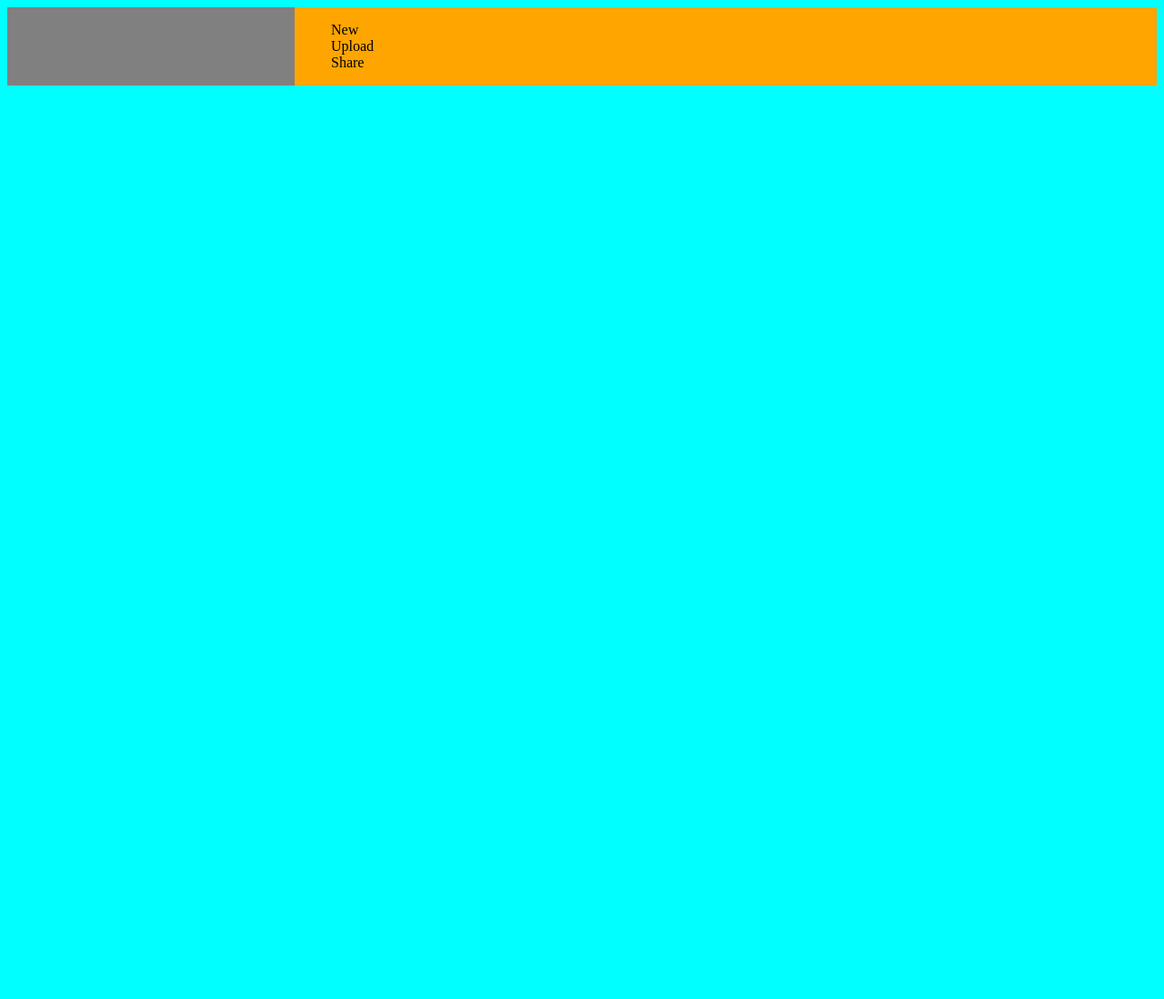
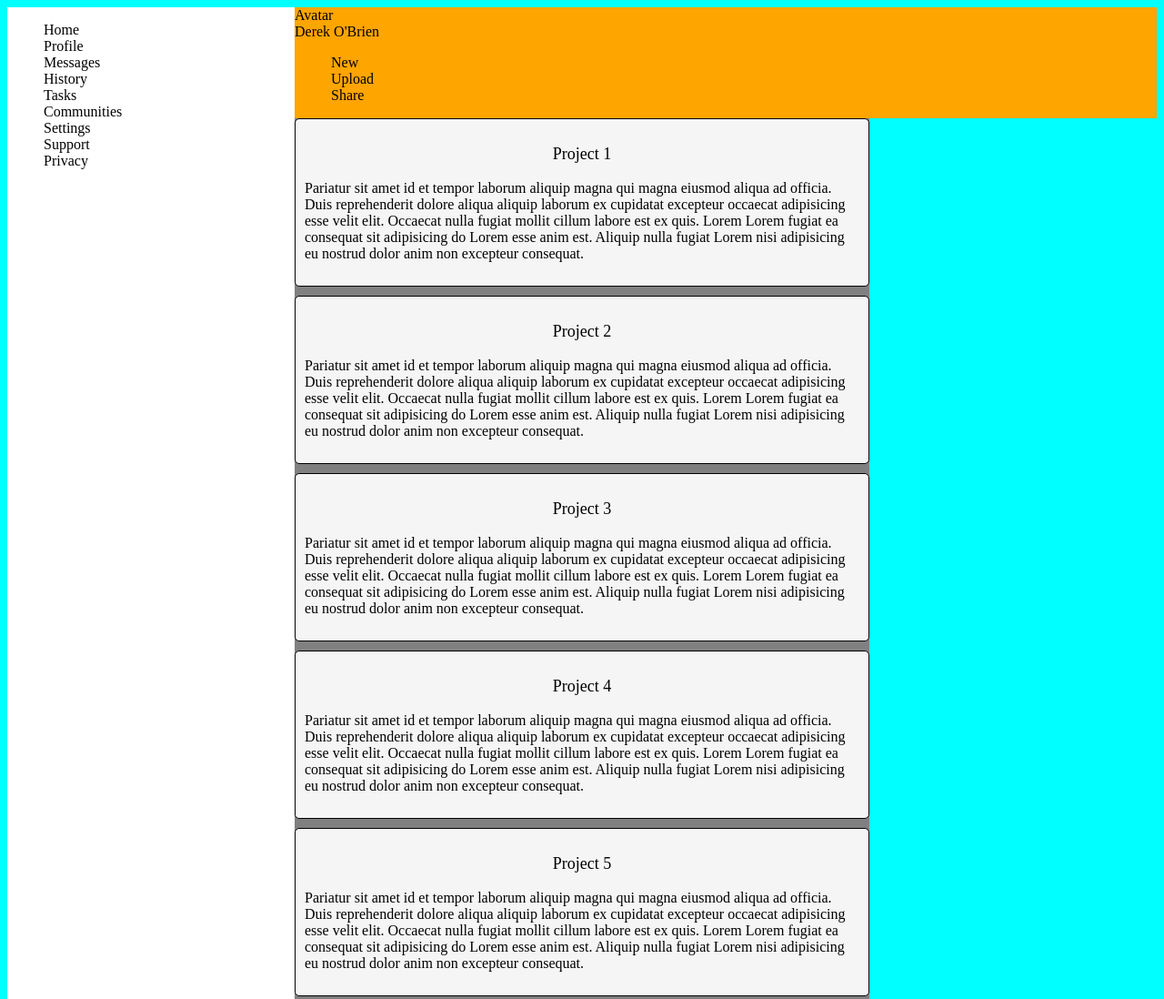
Before and after one commit to DateOfBirth40/dashboard, a plain HTML site: page index.html in a window 1280 px wide. Shown: the top 1098 px of the page at 91% size. Before the commit the page ends 800 px from the top, so only its background shows below. Drawn offline with Linux system fonts and the light colour scheme.

Commit message:
Add child elements within subsections

```diff
--- a/index.html
+++ b/index.html
@@ -11,7 +11,8 @@
     <div class="container">
 
         <div class="header">
-            <div class="logo"></div>
+            <div class="avatar">Avatar</div>
+            <div class="name">Derek O'Brien</div>
             <div class="header-buttons">
                 <!-- Add top row for search and name -->
                 <ul>
@@ -25,20 +26,47 @@
 
         <div class="sidebar">
             <ul>
-                <li></li>
-                <li></li>
-                <li></li>
-                <li></li>
-                <li></li>
-                <li></li>
-                <li></li>
-                <li></li>
-                <li></li>
+                <li>Home</li>
+                <li>Profile</li>
+                <li>Messages</li>
+                <li>History</li>
+                <li>Tasks</li>
+                <li>Communities</li>
+                <li>Settings</li>
+                <li>Support</li>
+                <li>Privacy</li>
             </ul>
         </div>
 
-        <div class="projects">
-
+        <div class="content">
+            <div class="projects">
+                <div class="card">
+                    <p class="title">Project 1</p>
+                    <p>Pariatur sit amet id et tempor laborum aliquip magna qui magna eiusmod aliqua ad officia. Duis reprehenderit dolore aliqua aliquip laborum ex cupidatat excepteur occaecat adipisicing esse velit elit. Occaecat nulla fugiat mollit cillum labore est ex quis. Lorem Lorem fugiat ea consequat sit adipisicing do Lorem esse anim est. Aliquip nulla fugiat Lorem nisi adipisicing eu nostrud dolor anim non excepteur consequat.</p>
+                </div>
+                <div class="card">
+                    <p class="title">Project 2</p>
+                    <p>Pariatur sit amet id et tempor laborum aliquip magna qui magna eiusmod aliqua ad officia. Duis reprehenderit dolore aliqua aliquip laborum ex cupidatat excepteur occaecat adipisicing esse velit elit. Occaecat nulla fugiat mollit cillum labore est ex quis. Lorem Lorem fugiat ea consequat sit adipisicing do Lorem esse anim est. Aliquip nulla fugiat Lorem nisi adipisicing eu nostrud dolor anim non excepteur consequat.</p>
+                </div>
+                <div class="card">
+                    <p class="title">Project 3</p>
+                    <p>Pariatur sit amet id et tempor laborum aliquip magna qui magna eiusmod aliqua ad officia. Duis reprehenderit dolore aliqua aliquip laborum ex cupidatat excepteur occaecat adipisicing esse velit elit. Occaecat nulla fugiat mollit cillum labore est ex quis. Lorem Lorem fugiat ea consequat sit adipisicing do Lorem esse anim est. Aliquip nulla fugiat Lorem nisi adipisicing eu nostrud dolor anim non excepteur consequat.</p>
+                </div>
+                <div class="card">
+                    <p class="title">Project 4</p>
+                    <p>Pariatur sit amet id et tempor laborum aliquip magna qui magna eiusmod aliqua ad officia. Duis reprehenderit dolore aliqua aliquip laborum ex cupidatat excepteur occaecat adipisicing esse velit elit. Occaecat nulla fugiat mollit cillum labore est ex quis. Lorem Lorem fugiat ea consequat sit adipisicing do Lorem esse anim est. Aliquip nulla fugiat Lorem nisi adipisicing eu nostrud dolor anim non excepteur consequat.</p>
+                </div>
+                <div class="card">
+                    <p class="title">Project 5</p>
+                    <p>Pariatur sit amet id et tempor laborum aliquip magna qui magna eiusmod aliqua ad officia. Duis reprehenderit dolore aliqua aliquip laborum ex cupidatat excepteur occaecat adipisicing esse velit elit. Occaecat nulla fugiat mollit cillum labore est ex quis. Lorem Lorem fugiat ea consequat sit adipisicing do Lorem esse anim est. Aliquip nulla fugiat Lorem nisi adipisicing eu nostrud dolor anim non excepteur consequat.</p>
+                </div>
+                <div class="card">
+                    <p class="title">Project 6</p>
+                    <p>Pariatur sit amet id et tempor laborum aliquip magna qui magna eiusmod aliqua ad officia. Duis reprehenderit dolore aliqua aliquip laborum ex cupidatat excepteur occaecat adipisicing esse velit elit. Occaecat nulla fugiat mollit cillum labore est ex quis. Lorem Lorem fugiat ea consequat sit adipisicing do Lorem esse anim est. Aliquip nulla fugiat Lorem nisi adipisicing eu nostrud dolor anim non excepteur consequat.</p>
+                </div>
+            </div>
+            <div class="announcements"></div>
+            <div class="trending"></div>
         </div>
 
     </div>
```
